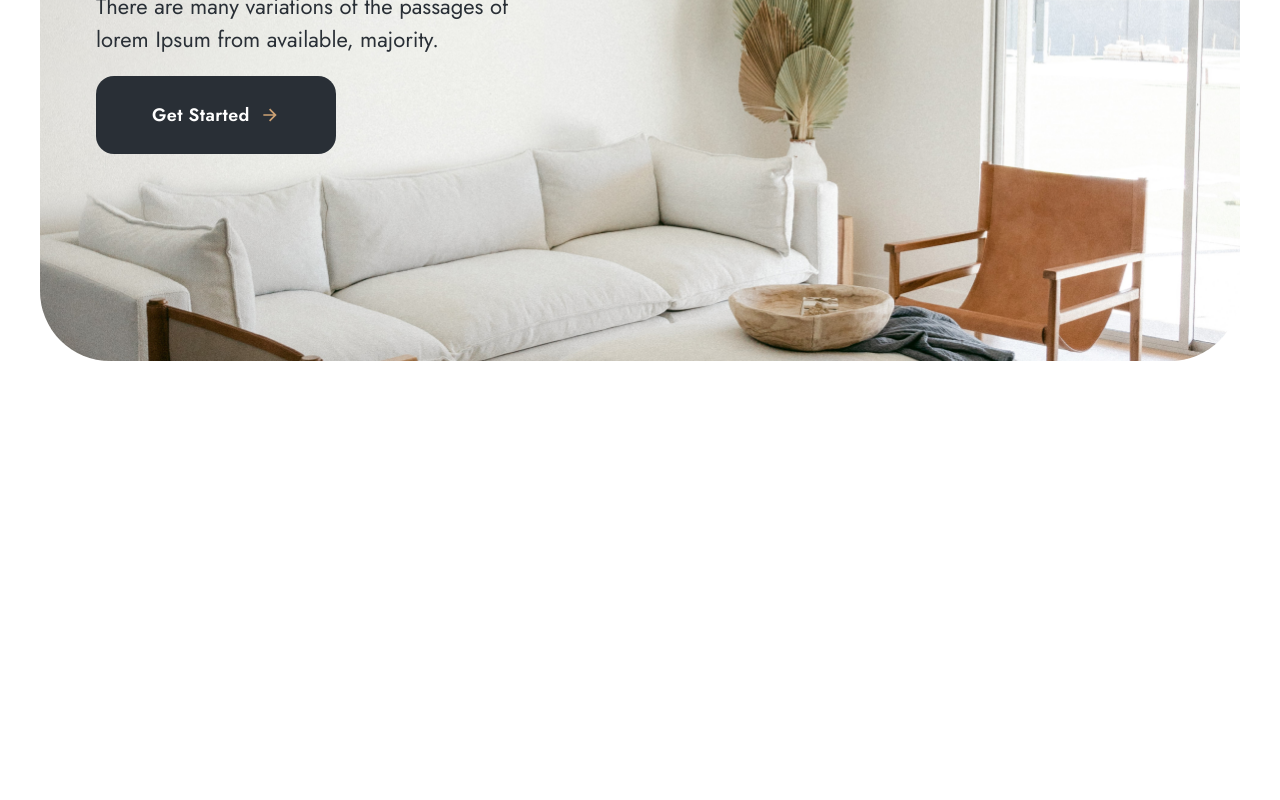
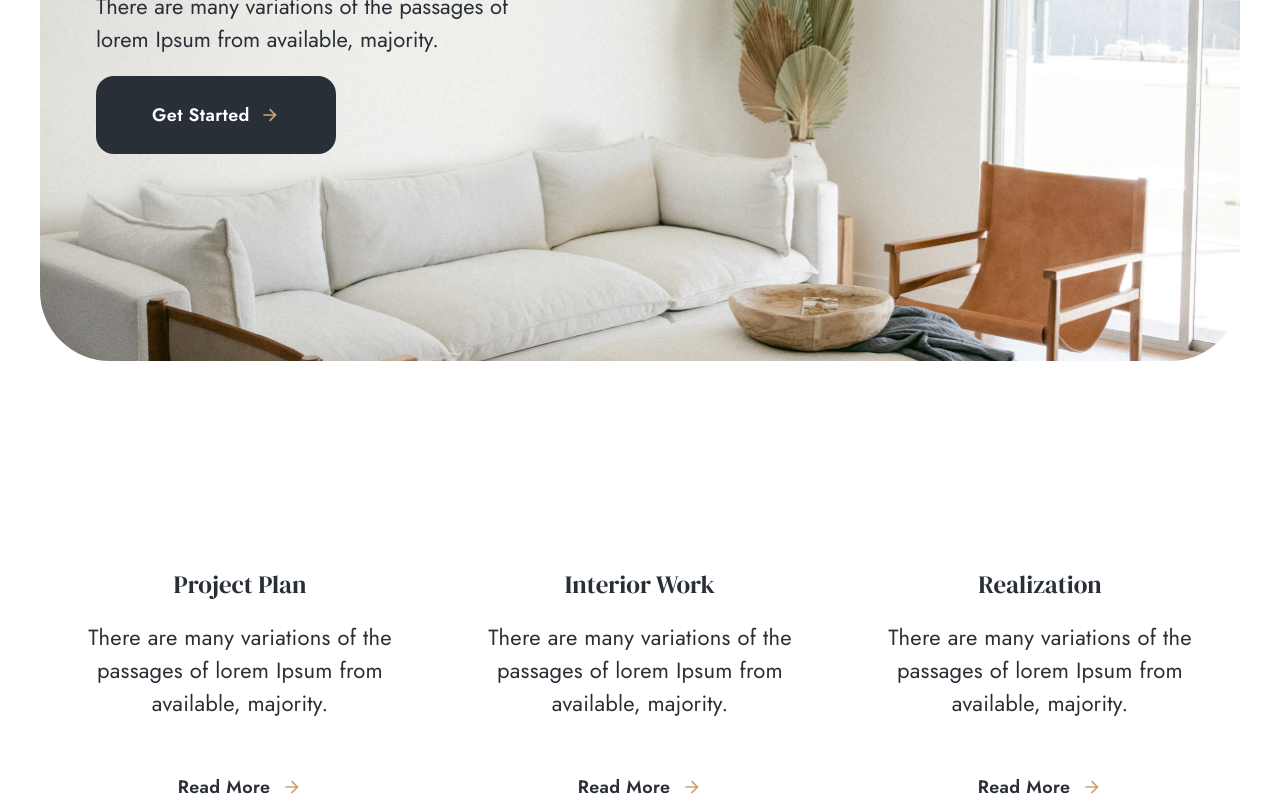
Before and after one commit to nhui98/interno-nextjs, a Next.js app: page / in a window 1280 px wide. Shown: the part 534-1334 px from the top of the page. Before the commit the page ends 895 px from the top, so only its background shows below. Built offline with nearby package versions, Linux system fonts and the light colour scheme.

Commit message:
home work

```diff
--- a/src/app/page.tsx
+++ b/src/app/page.tsx
@@ -1,9 +1,11 @@
 import Banner from "@/components/home/banner";
+import Work from "@/components/home/work";
 
 export default function Home() {
   return (
     <main>
       <Banner />
+      <Work />
     </main>
   );
 }
--- a/src/components/button.tsx
+++ b/src/components/button.tsx
@@ -12,6 +12,7 @@ function Primary({
   icon: Icon,
   iconPosition = "right",
   className,
+  ...props
 }: ButtonProps) {
   return (
     <button
@@ -20,6 +21,7 @@ function Primary({
         iconPosition === "right" ? "flex-row" : "flex-row-reverse",
         className
       )}
+      {...props}
     >
       <span className="text-xl font-semibold tracking-[0.02em] text-white">
         {buttonText}
@@ -29,8 +31,33 @@ function Primary({
   );
 }
 
+function Tertiary({
+  buttonText,
+  icon: Icon,
+  iconPosition = "right",
+  className,
+  ...props
+}: ButtonProps) {
+  return (
+    <button
+      className={clsx(
+        "inline-flex w-max items-center justify-center gap-3",
+        iconPosition === "right" ? "flex-row" : "flex-row-reverse",
+        className
+      )}
+      {...props}
+    >
+      <span className="text-xl font-semibold tracking-[0.02em] text-black">
+        {buttonText}
+      </span>
+      {Icon}
+    </button>
+  );
+}
+
 const Button = {
   Primary,
+  Tertiary,
 };
 
 export default Button;
--- /dev/null
+++ b/src/components/home/work.tsx
@@ -0,0 +1,67 @@
+import Button from "../button";
+import Container from "../container";
+import { ArrowRightIcon } from "../icons/arrow";
+
+const workDetails = [
+  {
+    title: "Project Plan",
+    description:
+      "There are many variations of the passages of lorem Ipsum from available, majority.",
+    button: (
+      <Button.Tertiary
+        buttonText="Read More"
+        icon={<ArrowRightIcon className="h-5 w-5 fill-brown" />}
+      />
+    ),
+  },
+  {
+    title: "Interior Work",
+    description:
+      "There are many variations of the passages of lorem Ipsum from available, majority.",
+    button: (
+      <Button.Tertiary
+        buttonText="Read More"
+        icon={<ArrowRightIcon className="h-5 w-5 fill-brown" />}
+      />
+    ),
+  },
+  {
+    title: "Realization",
+    description:
+      "There are many variations of the passages of lorem Ipsum from available, majority.",
+    button: (
+      <Button.Tertiary
+        buttonText="Read More"
+        icon={<ArrowRightIcon className="h-5 w-5 fill-brown" />}
+      />
+    ),
+  },
+];
+
+export default function Work() {
+  return (
+    <section className="mt-52">
+      <Container>
+        <div className="grid grid-cols-3">
+          {workDetails.map((work) => (
+            <article
+              key={work.title}
+              className="flex flex-col items-center gap-y-14 px-5"
+            >
+              <div className="flex flex-col gap-y-5">
+                <h3 className="text-center font-serif text-4xl">
+                  {work.title}
+                </h3>
+                <p className="text-center text-lg tracking-[0.01em]">
+                  {work.description}
+                </p>
+              </div>
+
+              {work.button}
+            </article>
+          ))}
+        </div>
+      </Container>
+    </section>
+  );
+}
```
